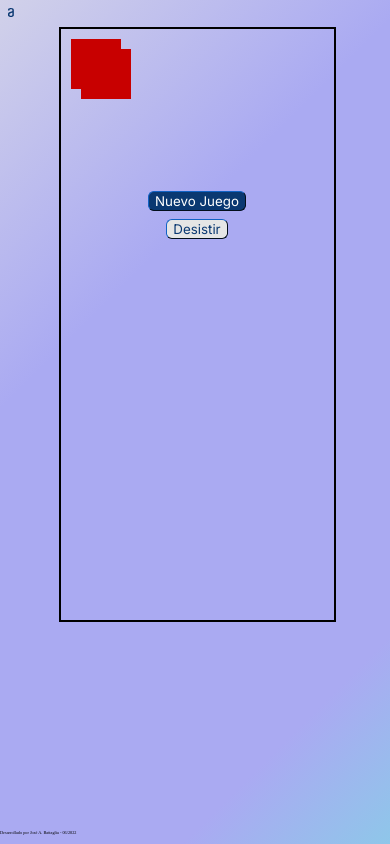
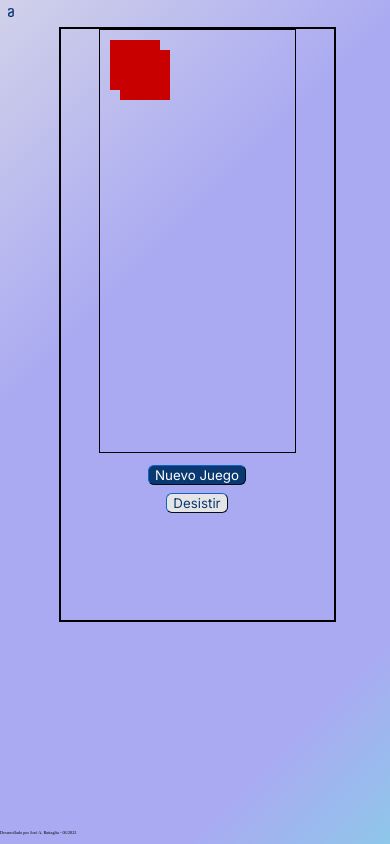
Before and after one commit to battagliajose/battagliajose-Oracle.One_Challenge.1_Desafio.2_Ahorcado, a plain HTML site: page index.html in a window 390 px wide. Both pictures are taken after a click on the button "Iniciar Juego". Drawn offline with Linux system fonts and the light colour scheme; files that its build step writes are made by us from their sources.

Commit message:
Tamaño de canvas responsive

```diff
--- a/css/style.css
+++ b/css/style.css
@@ -8,6 +8,10 @@ body {
 	background-size: 400% 400%;
 	animation: gradient 120s ease infinite;
 	height: 100vh;
+}
+
+canvas {
+    border: 1px black solid;
 }
 
 @keyframes gradient {
--- a/index.html
+++ b/index.html
@@ -1,5 +1,5 @@
 <!DOCTYPE html>
-<html lang="en">
+<html lang="es">
 <head>
     <meta charset="UTF-8">
     <meta http-equiv="X-UA-Compatible" content="IE=edge">
--- a/js/index.js
+++ b/js/index.js
@@ -9,22 +9,42 @@ var mainDiv = document.querySelector("#mainDiv");
 var agregarPalabraDiv = document.querySelector("#agregarPalabraDiv");
 var juegoDiv = document.querySelector("#juegoDiv");
 
-var canvas = document.querySelector("#canvas");
-var pincel = canvas.getContext("2d");
-var canvasW = canvas.scrollWidth;
-var canvasH = canvas.scrollHeight;
+/*Canvas*/
+var context = document.querySelector("#canvas").getContext("2d");
+var canvasH;
+var canvasW;
+
+/*Canvas responsive*/
+window.addEventListener("resize", resizeCanvas);
 
 btnIniciarJuego.addEventListener("click", function(){
     mainDiv.classList.add("oculta");
     juegoDiv.classList.remove("oculta");
+    resizeCanvas();
+    draw();
+});
 
-    pincel.fillStyle = 'rgb(200, 0, 0)';
-    pincel.fillRect(10, 10, 50, 50);
-    pincel.fillRect(10, 10, 50, 50);
-    pincel.fillRect(20, 20, 50, 50);
+function draw() {
+    context.fillStyle = 'rgb(200, 0, 0)';
+    context.fillRect(10, 10, 50, 50);
+    context.fillRect(10, 10, 50, 50);
+    context.fillRect(20, 20, 50, 50);
+}
 
-    alert(canvasW + " - " + canvasH);
-});
+function resizeCanvas() {
+    context.canvas.height = document.documentElement.clientHeight * 0.5;
+    context.canvas.width = document.documentElement.clientWidth * 0.5;
+    canvasH = context.canvas.height;
+    canvasW = context.canvas.width;
+    draw();
+    logCanvasSize();
+}
+
+function logCanvasSize() {
+    var canvasW = context.canvas.width;
+    var canvasH = context.canvas.height;
+    console.log(canvasW + " - " + canvasH);
+}
 
 btnAgregarPalabra.addEventListener("click", function(){
     mainDiv.classList.add("oculta");
```
Also changed, not shown: 1 other file.
